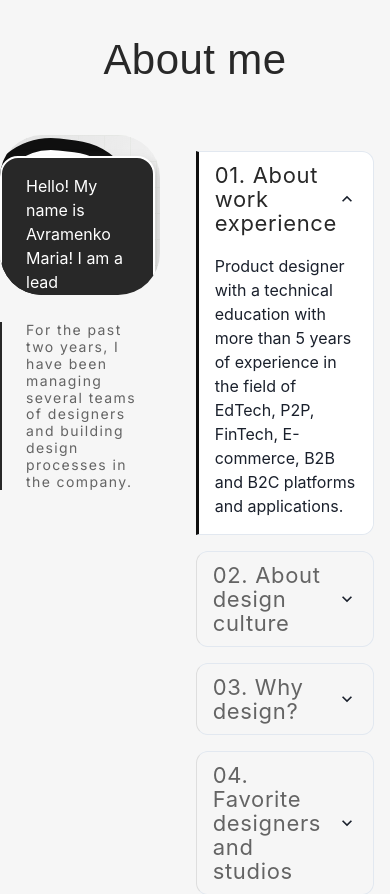
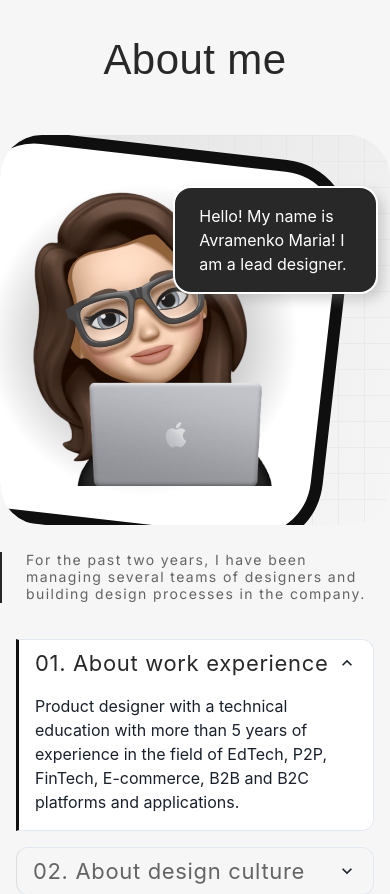
Before and after one commit to Sh4n-Oldone/better-call-maria, a React (Vite) app: page / in a window 390 px wide. Shown: the part 1020-1914 px from the top of the page. Built offline with nearby package versions, Linux system fonts and the light colour scheme; a web font is replaced by a local one.

Commit message:
fix(AboutMeContent): styles for small screens

```diff
--- a/src/components/ContentBody/AboutMeBlock/AboutMeContent/AboutMeContent.tsx
+++ b/src/components/ContentBody/AboutMeBlock/AboutMeContent/AboutMeContent.tsx
@@ -7,6 +7,11 @@ const ContentContainer = styled.div`
   display: flex;
   gap: 5%;
   width: 100%;
+
+  @media (max-width: 850px) {
+    flex-direction: column;
+    gap: 20px;
+  }
 `
 
 export const AboutMeContent: React.FC = () => {
--- a/src/components/ContentBody/AboutMeBlock/AboutMeContent/ImagesPart.tsx
+++ b/src/components/ContentBody/AboutMeBlock/AboutMeContent/ImagesPart.tsx
@@ -10,6 +10,10 @@ const MainContainer = styled.div`
   justify-content: end;
   width: 100%;
   flex: 0.95;
+
+  @media (max-width: 850px) {
+    justify-content: center;
+  }
 `
 const ContentContainer = styled.div`
   display: flex;
--- a/src/components/ContentBody/AboutMeBlock/AboutMeContent/InfoPart.tsx
+++ b/src/components/ContentBody/AboutMeBlock/AboutMeContent/InfoPart.tsx
@@ -18,6 +18,10 @@ const MainContainer = styled.div`
   width: 100%;
   height: 100%;
   flex: 1.05;
+
+  @media (max-width: 850px) {
+    justify-content: center;
+  }
 `
 const ContentContainer = styled.div`
   display: flex;
@@ -60,7 +64,6 @@ const ControllableWrapper = styled.span<{ isActive: boolean }>`
 `
 const StyledAccordionButton = styled(AccordionButton)<{ isActive: boolean }>`
   &:hover {
-    ${({ isActive }) => isActive && 'background-color: #FFF;'} // does not works
     border-color: transparent;
   }
 
```
